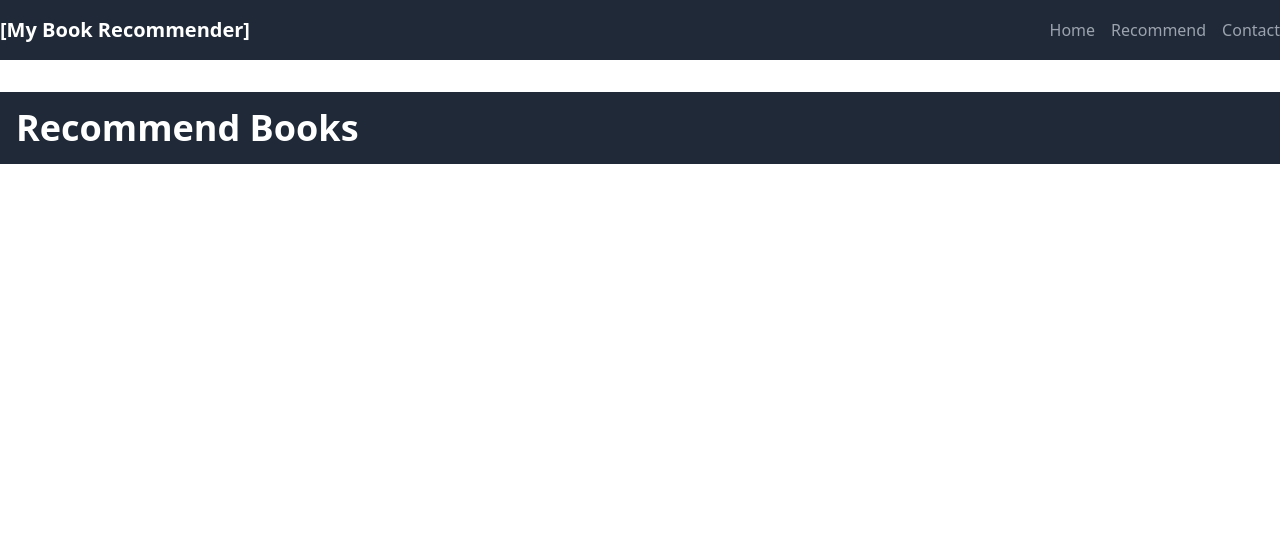
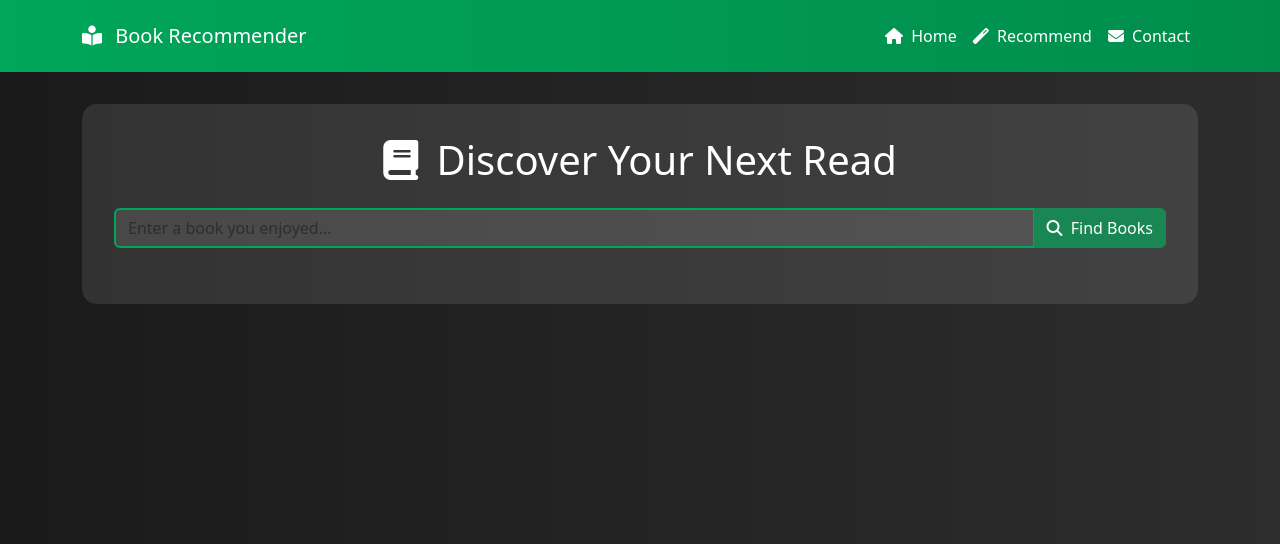
Before and after one commit to Shreya62002/book-recommender-system, a Flask app: page /recommend in a window 1280 px wide. Shown: the top 544 px of the page. Run offline with Flask 3, Linux system fonts and the light colour scheme; parts of the project's set-up code (start-up, migrations or seed data) failed here and were passed over; some libraries are stand-ins or nearby versions.

Commit message:
Update recommend.html

```diff
--- a/templates/recommend.html
+++ b/templates/recommend.html
@@ -1,33 +1,149 @@
 <!DOCTYPE html>
-<html>
+<html lang="en">
 <head>
-  <title>Book Recommender</title>
-  <link rel="stylesheet" href="https://cdn.jsdelivr.net/npm/tailwindcss@2.2.16/dist/tailwind.min.css">
-  <script src="https://cdn.jsdelivr.net/npm/jquery@3.6.0/dist/jquery.min.js"></script>
+    <meta charset="UTF-8">
+    <title>Book Recommender System</title>
+    <link rel="stylesheet" href="https://cdnjs.cloudflare.com/ajax/libs/bootstrap/5.3.2/css/bootstrap.min.css">
+    <link rel="stylesheet" href="https://cdnjs.cloudflare.com/ajax/libs/font-awesome/6.4.0/css/all.min.css">
+    <style>
+        body {
+            background: linear-gradient(to right, #1a1a1a, #2d2d2d);
+            color: white;
+        }
+
+        .navbar {
+            background: linear-gradient(to right, #00a65a, #008d4c);
+            padding: 1rem;
+        }
+
+        .navbar-brand, .nav-link {
+            color: white !important;
+            font-weight: 500;
+        }
+
+        .search-container {
+            background: rgba(255, 255, 255, 0.1);
+            border-radius: 15px;
+            padding: 2rem;
+            margin-top: 2rem;
+        }
+
+        .book-card {
+            background: rgba(255, 255, 255, 0.1);
+            border-radius: 10px;
+            padding: 1rem;
+            margin-top: 2rem;
+            transition: transform 0.3s ease;
+            height: 100%;
+        }
+
+        .book-card:hover {
+            transform: translateY(-5px);
+            box-shadow: 0 5px 15px rgba(0, 166, 90, 0.3);
+        }
+
+        .book-image {
+            width: 100%;
+            height: 300px;
+            object-fit: cover;
+            border-radius: 5px;
+            margin-bottom: 1rem;
+        }
+
+        .rating {
+            color: #ffd700;
+            margin: 0.5rem 0;
+        }
+
+        .amazon-button {
+            background: #ff9900;
+            border: none;
+            border-radius: 5px;
+            padding: 0.5rem 1rem;
+            width: 100%;
+            transition: background 0.3s ease;
+        }
+
+        .amazon-button:hover {
+            background: #ff8400;
+        }
+
+        .form-control {
+            background: rgba(255, 255, 255, 0.1);
+            border: 2px solid #00a65a;
+            color: white;
+        }
+
+        .form-control:focus {
+            background: rgba(255, 255, 255, 0.15);
+            border-color: #00c268;
+            color: white;
+            box-shadow: 0 0 0 0.2rem rgba(0, 166, 90, 0.25);
+        }
+    </style>
 </head>
 <body>
-  <nav class="bg-gray-800 py-4">
-    <div class="container mx-auto flex justify-between items-center">
-      <a href="/" class="text-white font-bold text-xl">[My Book Recommender]</a>
-      <ul class="flex space-x-4">
-        <li><a href="/" class="text-gray-400 hover:text-white">Home</a></li>
-        <li><a href="/recommend" class="text-gray-400 hover:text-white">Recommend</a></li>
-        <li><a href="/contact" class="text-gray-400 hover:text-white">Contact</a></li>
+    <nav class="navbar navbar-expand-lg">
+        <div class="container">
+            <a class="navbar-brand" href="/">
+                <i class="fas fa-book-reader me-2"></i>
+                Book Recommender
+            </a>
+            <button class="navbar-toggler" type="button" data-bs-toggle="collapse" data-bs-target="#navbarNav">
+                <span class="navbar-toggler-icon"></span>
+            </button>
+            <div class="collapse navbar-collapse" id="navbarNav">
+                <ul class="navbar-nav ms-auto">
+                    <li class="nav-item">
+                        <a class="nav-link" href="/"><i class="fas fa-home me-1"></i> Home</a>
+                    </li>
+                    <li class="nav-item">
+                        <a class="nav-link" href="/recommend"><i class="fas fa-magic me-1"></i> Recommend</a>
+                    </li>
+                    <li class="nav-item">
+                        <a class="nav-link" href="#"><i class="fas fa-envelope me-1"></i> Contact</a>
+                    </li>
                 </ul>
+            </div>
         </div>
     </nav>
 
-  <div class="container mx-auto my-8">
-    <h1 class="text-4xl font-bold mb-4 text-white bg-gray-800 p-4">Recommend Books</h1>
-    <div class="grid grid-cols-1 md:grid-cols-2 lg:grid-cols-4 gap-4">
+    <div class="container">
+        <div class="search-container">
+            <h1 class="text-center mb-4">
+                <i class="fas fa-book me-2"></i>
+                Discover Your Next Read
+            </h1>
+            <form action="/recommend_books" method="post" class="mb-4">
+                <div class="input-group">
+                    <input name="user_input" type="text" class="form-control"
+                           placeholder="Enter a book you enjoyed...">
+                    <button type="submit" class="btn btn-success">
+                        <i class="fas fa-search me-1"></i> Find Books
+                    </button>
+                </div>
+            </form>
+        </div>
+
+        <div class="row">
             {% if data %}
-      {% for item in data %}
-      <div class="bg-white shadow-md rounded-lg">
-        <img src="{{ item[2] }}" alt="{{ item[0] }}" class="w-full h-64 object-cover rounded-t-lg">
-        <div class="p-4">
-          <h2 class="text-xl font-bold mb-2">{{ item[0] }}</h2>
-          <p class="text-gray-600 mb-4">by {{ item[1] }}</p>
-          <a href="https://www.amazon.com/s?k={{ item[0]|replace(' ', '+') }}" target="_blank" class="bg-blue-500 hover:bg-blue-700 text-white font-bold py-2 px-4 rounded">Buy on Amazon</a>
+                {% for i in data %}
+                <div class="col-md-3 mb-4">
+                    <div class="book-card">
+                        <img src="{{i[2]}}" alt="{{i[0]}}" class="book-image">
+                        <h5 class="mb-2">{{i[0]}}</h5>
+                        <div class="rating">
+                            <i class="fas fa-star"></i>
+                            <i class="fas fa-star"></i>
+                            <i class="fas fa-star"></i>
+                            <i class="fas fa-star"></i>
+                            <i class="fas fa-star-half-alt"></i>
+                        </div>
+                        <p class="text-muted mb-3">{{i[1]}}</p>
+                        <a href="https://www.amazon.com/s?k={{i[0]|urlencode}}+{{i[1]|urlencode}}"
+                           target="_blank" class="btn amazon-button">
+                            <i class="fab fa-amazon me-1"></i> View on Amazon
+                        </a>
                     </div>
                 </div>
                 {% endfor %}
@@ -35,17 +151,6 @@
         </div>
     </div>
 
-  <script>
-    $(document).ready(function() {
-      $(".card").hover(
-        function() {
-          $(this).find(".bg-gray-800").addClass("bg-gray-700");
-        },
-        function() {
-          $(this).find(".bg-gray-700").removeClass("bg-gray-700");
-        }
-      );
-    });
-  </script>
+    <script src="https://cdnjs.cloudflare.com/ajax/libs/bootstrap/5.3.2/js/bootstrap.bundle.min.js"></script>
 </body>
 </html>
```
Lines whose indentation alone changed are shown as unchanged.
